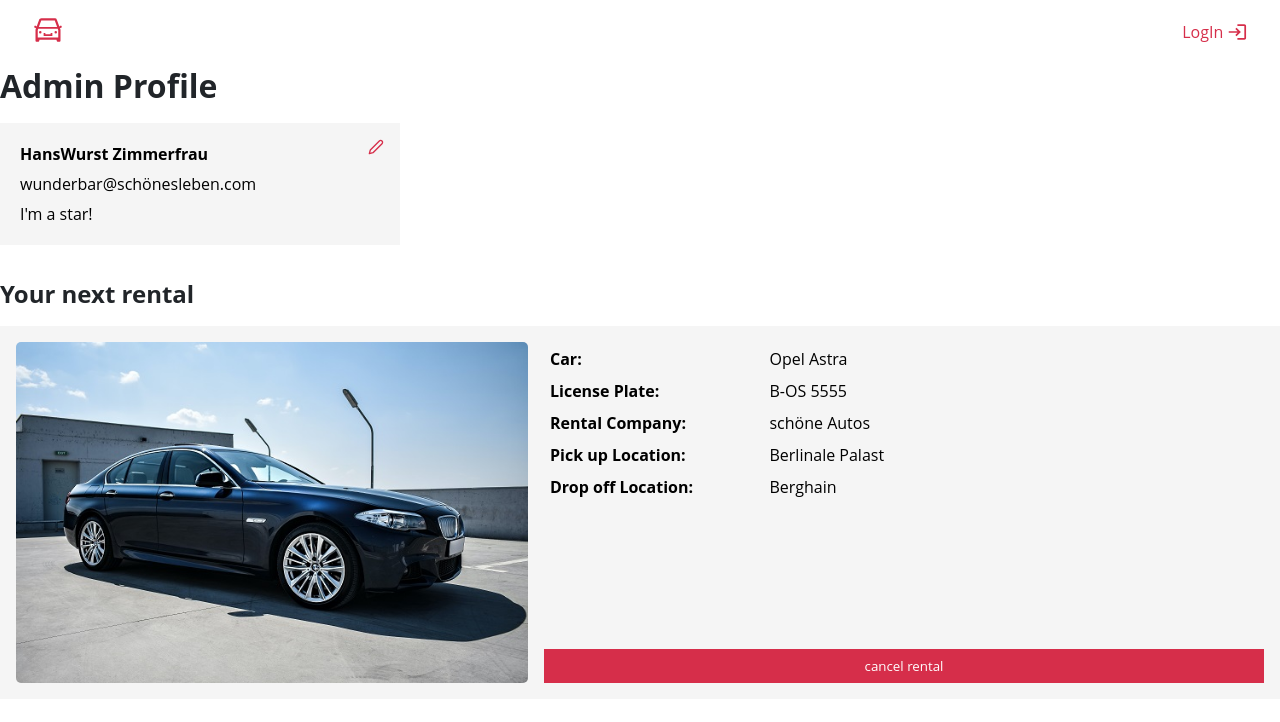
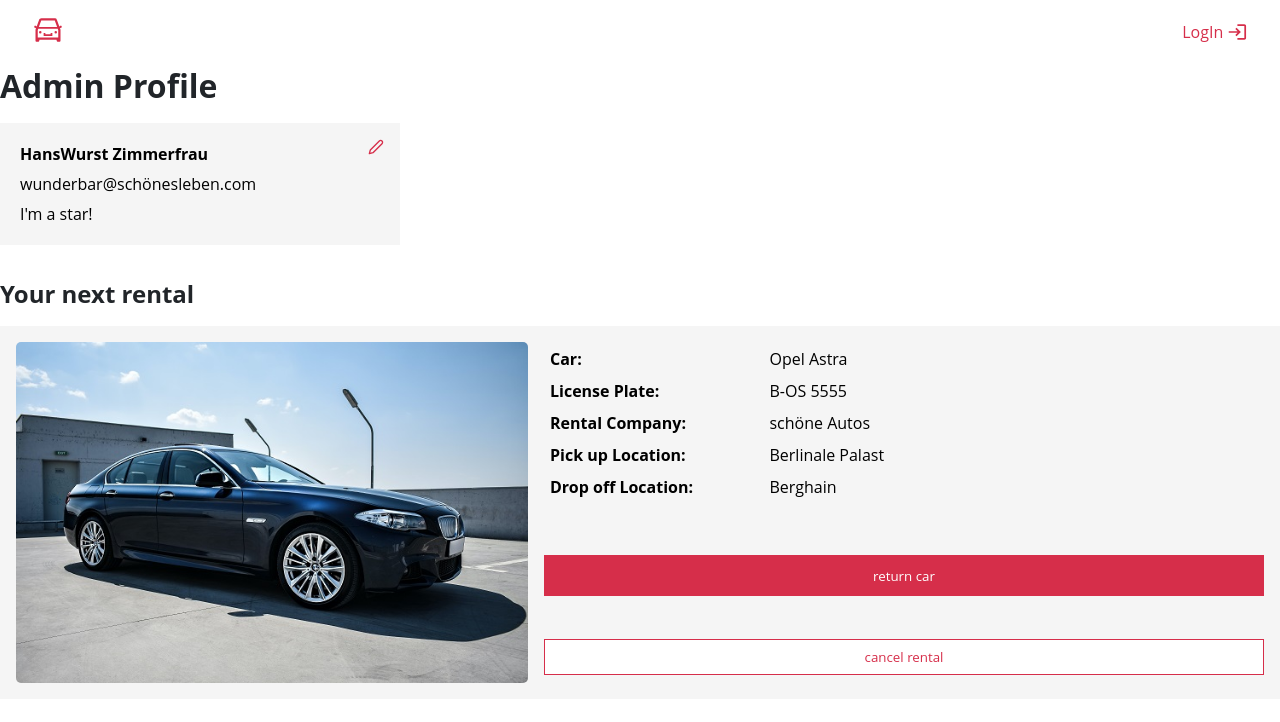
Before and after one commit to nevinalisheva/Berlinale-FMA, a Next.js app: page /user/1 in a window 1280 px wide. Shown: the top 722 px of the page. Built offline with nearby package versions, Linux system fonts and the light colour scheme; no server answers.

Commit message:
add secondary button

```diff
--- a/components/RentalDetailsCard/RentalDetailsCard.js
+++ b/components/RentalDetailsCard/RentalDetailsCard.js
@@ -36,7 +36,8 @@ function RentalDetailsCard({ data }) {
             </tr>
           </tbody>
         </table>
-        <button className="button">cancel rental</button>
+        <button className="button">return car</button>
+        <button className="secondary_button">cancel rental</button>
       </div>
     </div>
   );
--- a/styles/globals.css
+++ b/styles/globals.css
@@ -12,12 +12,27 @@ body {
 }
 button {
   background-color: var(--highlight-color);
-  padding: 0.5rem 2rem;
+  padding: 0.7rem 2rem;
   color: var(--secondary-title-color);
   border: none;
   width: 100%;
+  margin-bottom: 0.5rem;
 }
-
+button:hover {
+  transition: all 0.5s;
+  background-color: #aa2339;
+}
+.secondary_button {
+  background-color: var(--secondary-title-color);
+  padding: 0.5rem 2rem;
+  color: var(--highlight-color);
+  border: 1px solid var(--highlight-color);
+  width: 100%;
+}
+.secondary_button:hover {
+  background-color: var(--highlight-color);
+  color: var(--secondary-title-color);
+}
 :root {
   --base-font-family: "Open Sans", sans-serif;
   /* colors */
```
